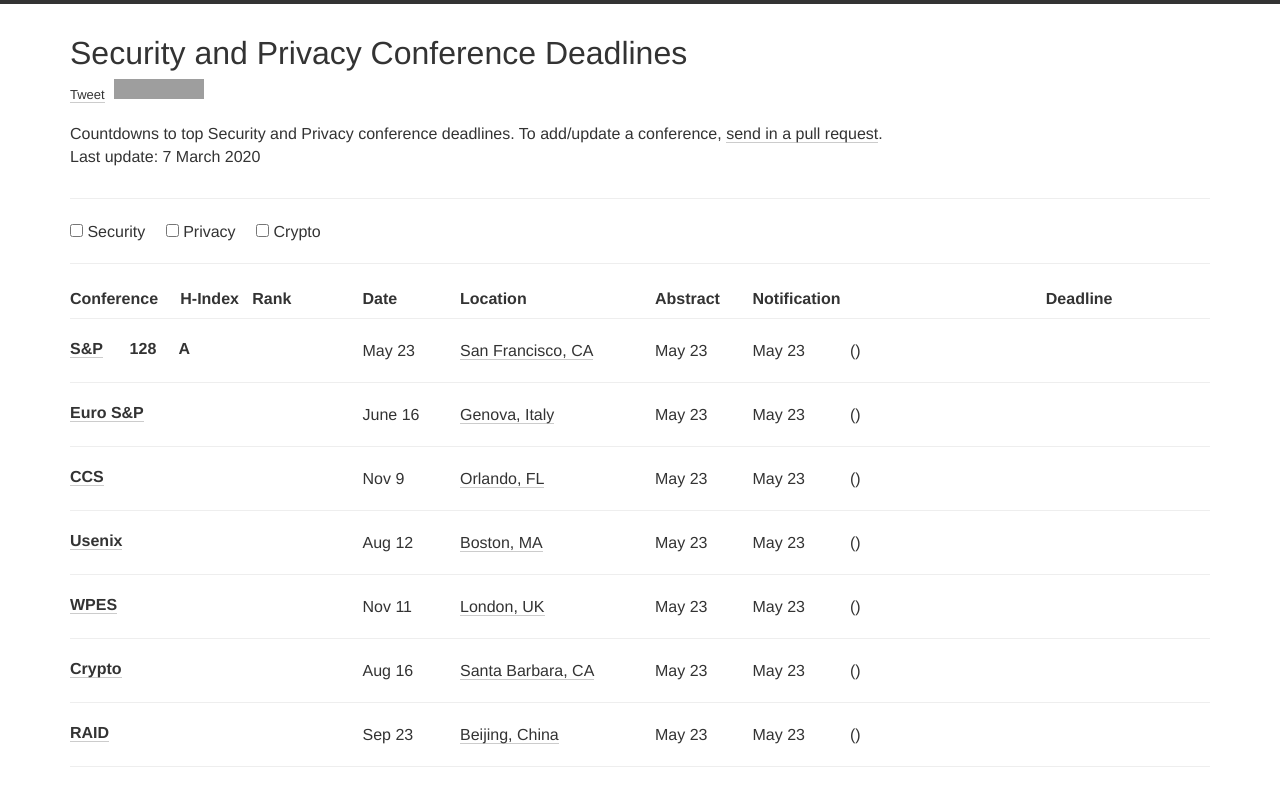
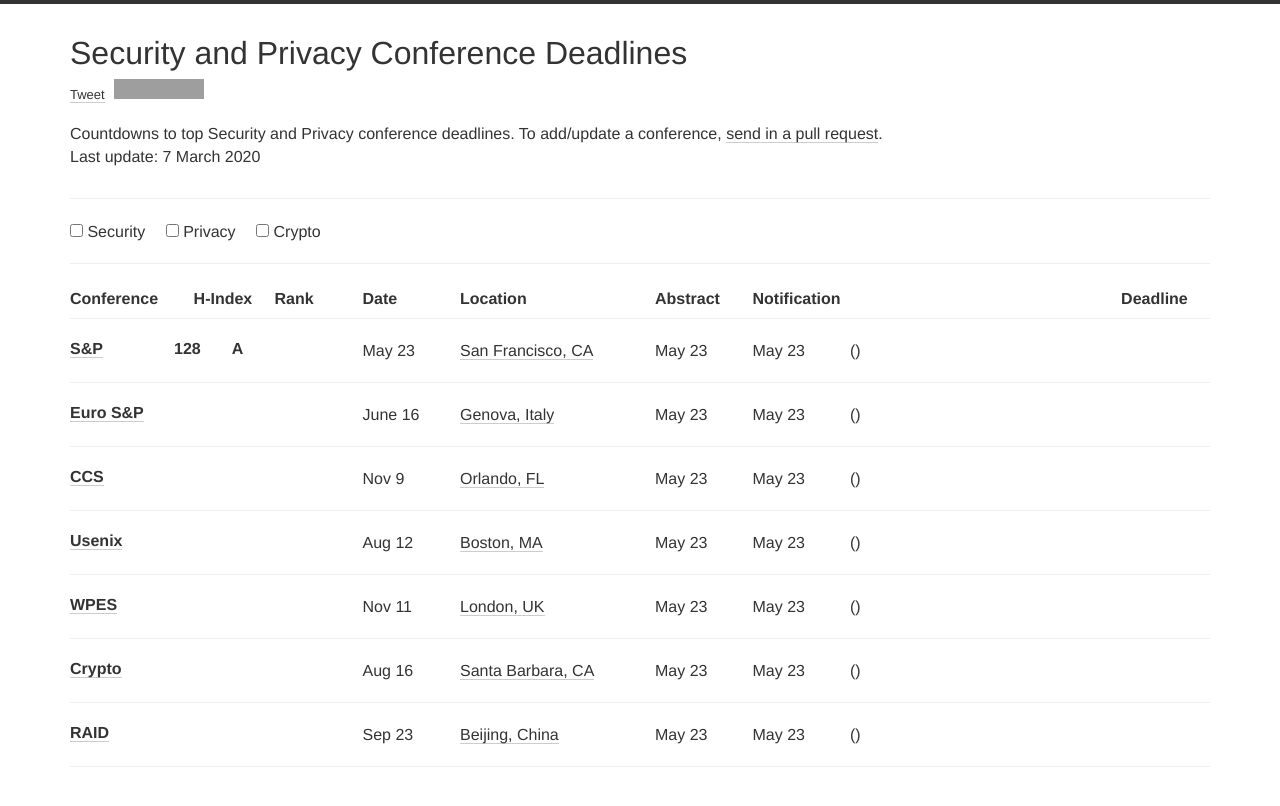
Before and after one commit to jianghaizhi/conference, a Jekyll site: the page built from index.html, in a window 1280 px wide. Shown: the top 806 px of the page. Built offline with Jekyll 4.4.1, drawn with Linux system fonts in a browser that asks for light colours; nearby versions of some CDN libraries; comment, search, counter and statistics services are not loaded; grey boxes are pictures that could not be loaded.

Commit message:
Update index.html

```diff
--- a/index.html
+++ b/index.html
@@ -47,12 +47,12 @@
                 </div>
               </form><hr>
              <div class="row" style="padding-top:5px">
-       <div class="col-xs-12 col-md-3"><h2>Conference&nbsp;&nbsp;&nbsp;&nbsp;&nbsp;H-Index&nbsp;&nbsp;&nbsp;Rank</h2></div>
+       <div class="col-xs-12 col-md-3"><h2>Conference&nbsp;&nbsp;&nbsp;&nbsp;&nbsp;&nbsp;&nbsp;&nbsp;H-Index&nbsp;&nbsp;&nbsp;&nbsp;&nbsp;Rank</h2></div>
         <div class="col-xs-12 col-md-1"><h2>Date</h2></div>
         <div class="col-xs-12 col-md-2"><h2>Location</h2></div>
         <div class="col-xs-12 col-md-1"><h2>Abstract</h2></div>
         <div class="col-xs-12 col-md-1"><h2>Notification</h2></div>
-        <div class="col-xs-12 col-md-3"><h2 style="float:right;">Deadline</h2></div>
+        <div class="col-xs-12 col-md-4"><h2 style="float:right;">Deadline&nbsp;&nbsp;&nbsp;&nbsp;&nbsp;</h2></div>
       </div>
 
             <!-- </div> -->
@@ -67,7 +67,7 @@
         <div id="{{ conf.name | append: conf.year | slugify }}" class="conf {% for tag in conf.tags %} {{tag}} {% endfor %}">
           <div class="row">
               <div class="col-xs-12 col-md-3">
-                <h2><a target="black" href="{{conf.link}}">{{conf.name}}</a>&nbsp;&nbsp;&nbsp;&nbsp;&nbsp; {{conf.hindex}}&nbsp;&nbsp;&nbsp;&nbsp;&nbsp;{{conf.rank}}</h2>
+                <h2><a target="black" href="{{conf.link}}">{{conf.name}}</a>&nbsp;&nbsp;&nbsp;&nbsp;&nbsp;&nbsp;&nbsp;&nbsp;&nbsp;&nbsp;&nbsp;&nbsp;&nbsp;&nbsp;&nbsp;&nbsp;{{conf.hindex}}&nbsp;&nbsp;&nbsp;&nbsp;&nbsp;&nbsp;&nbsp;{{conf.rank}}</h2>
               </div>
 
             <div class="col-xs-12 col-md-1">
```
